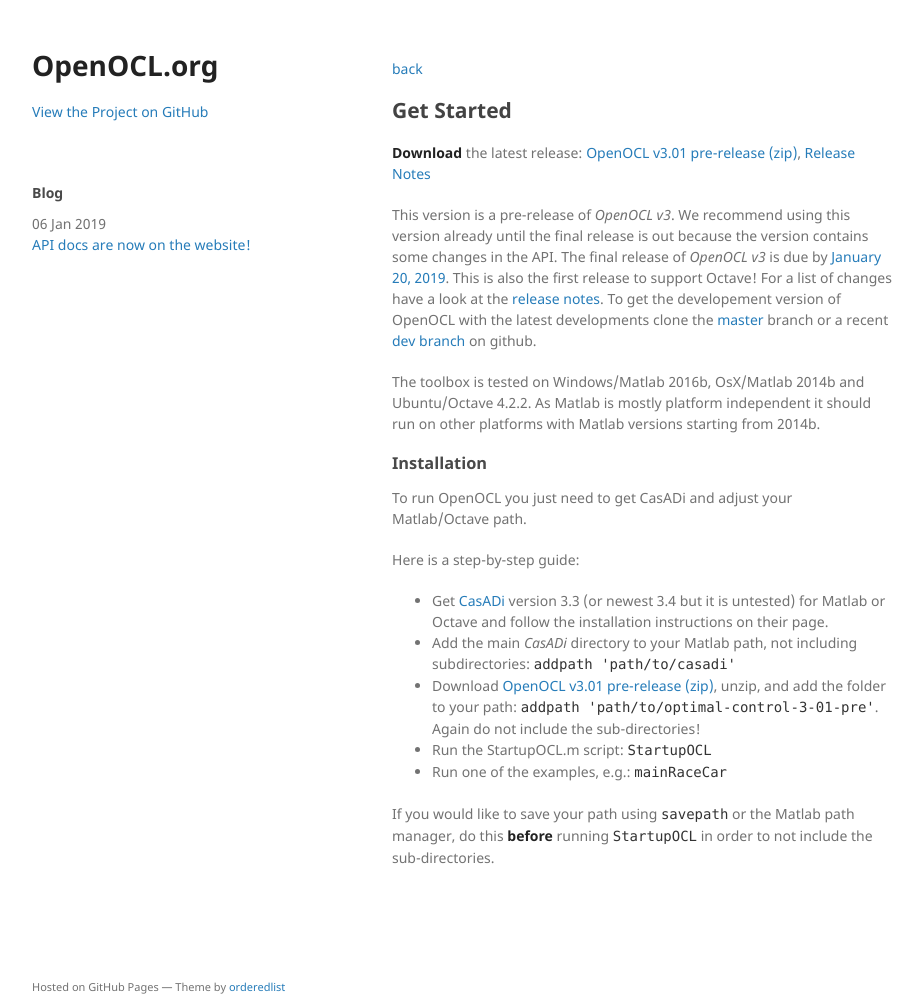
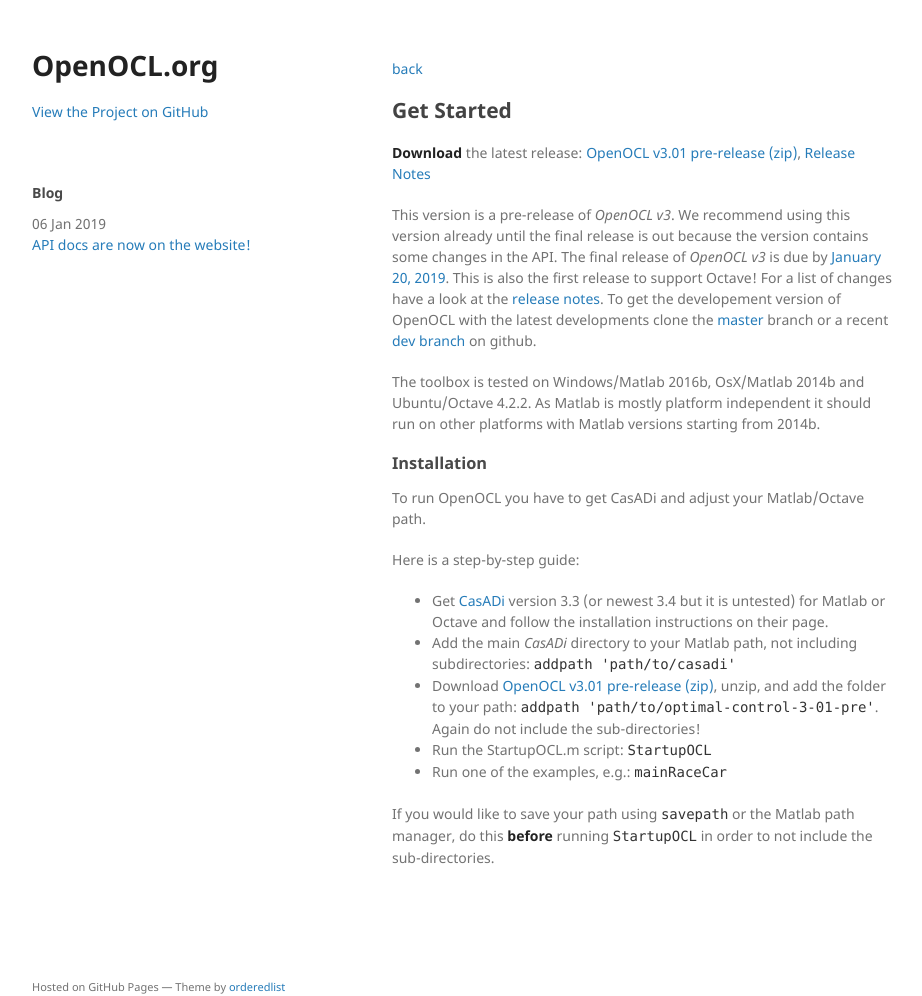
Before and after one commit to OpenOCL/openocl.github.io, a Jekyll site: the page built from get-started.md, in a window 1280 px wide and 996 px high. Shown: the whole window, without its empty margins (178-1100 px from the left). Built offline with Jekyll 4.4.1, drawn with Linux system fonts in a browser that asks for light colours; our own code applies the rules of GitHub Pages for plain Markdown files.

Commit message:
Update get-started.md

```diff
--- a/get-started.md
+++ b/get-started.md
@@ -11,7 +11,7 @@
 
 ### Installation
 
-To run OpenOCL you just need to get CasADi and adjust your Matlab/Octave path.
+To run OpenOCL you have to get CasADi and adjust your Matlab/Octave path.
 
 Here is a step-by-step guide:
 
```
